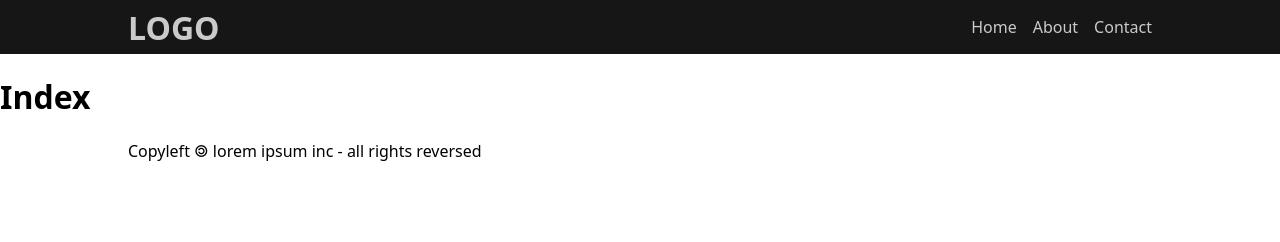
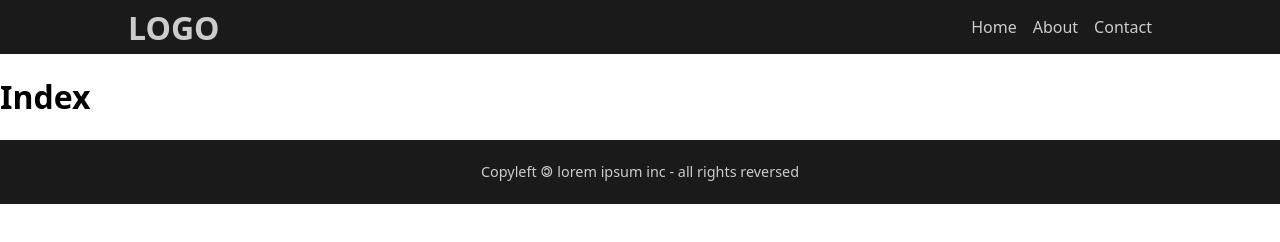
Before and after one commit to wsfer/basic-info-site, a website: page public/index.html in a window 1280 px wide. Drawn offline with Linux system fonts and the light colour scheme.

Commit message:
feat: add footer styles

```diff
--- a/public/style.css
+++ b/public/style.css
@@ -1,5 +1,10 @@
 *, *::after, *::before {
   box-sizing: border-box;
+}
+
+:root {
+  --black: hsl(0, 0%, 10%);
+  --white: hsl(0, 0%, 80%);
 }
 
 body {
@@ -14,11 +19,10 @@ body {
   width: 80%;
 }
 
-
 /** Header **/
 .header {
-  background-color: rgb(22, 22, 22);
-  color: rgb(202, 202, 202);
+  background-color: var(--black);
+  color: var(--white);
 }
 
 .header__content {
@@ -47,10 +51,23 @@ body {
 
 .header__link:hover,
 .header__link:focus {
-  opacity: .7;
+  opacity: 0.7;
 }
 
 /** Footer **/
+.footer {
+  background-color: var(--black);
+  color: var(--white);
+}
+
+.footer__content {
+  padding: 0.5rem 0;
+}
+
+.footer__text {
+  text-align: center;
+  font-size: 0.9rem;
+}
 
 /** Index page **/
 
```
